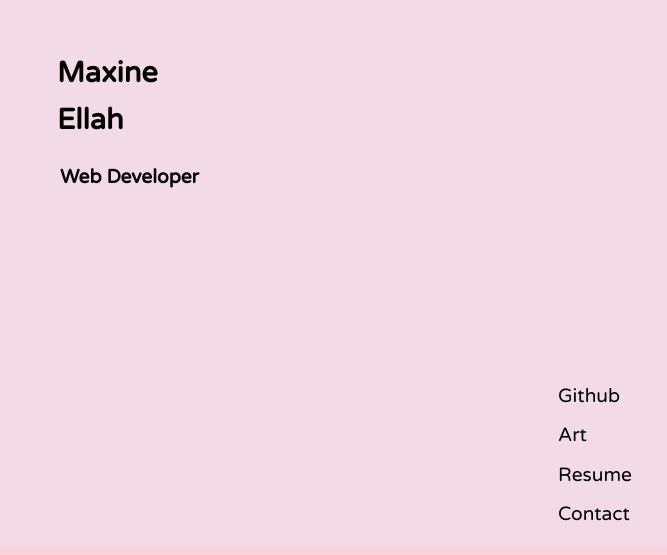
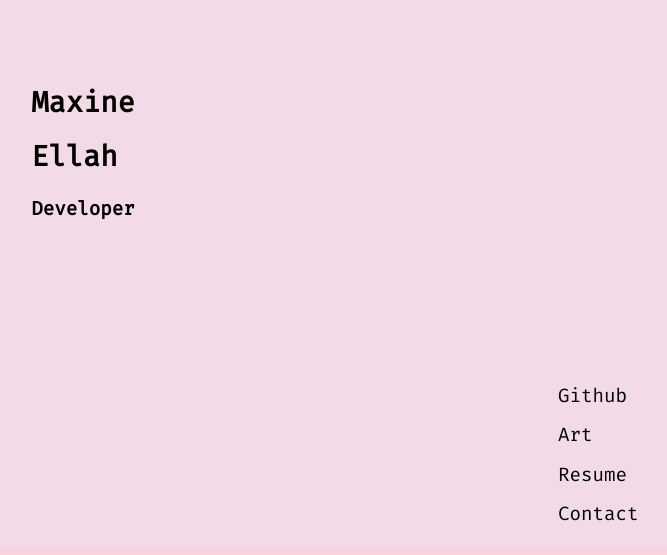
Before and after one commit to maxine-ellah/maxine-ellah.com, a website: page index.html in a window 1280 px wide. Shown: the part 245-800 px from the top of the page, without its empty margins (557-1224 px from the left). Drawn offline with nearby package versions, Linux system fonts and the light colour scheme.

Commit message:
change classes

```diff
--- a/controllers/webCV.js
+++ b/controllers/webCV.js
@@ -6,7 +6,7 @@ app.controller('webCV', function($scope) {
   };
 
   $scope.subHeader = {
-    text: 'Web Developer'
+    text: 'Developer'
   };
 
   $scope.links = [{
--- a/directives/heading.html
+++ b/directives/heading.html
@@ -1,2 +1,4 @@
-<h2 id="first">{{ info.firstName }}</h2>
-<h2 id="second">{{ info.secondName }}</h2>
+<div class="name">
+  <h2>{{ info.firstName }}</h2>
+  <h2>{{ info.secondName }}</h2>
+</div>
--- a/directives/subHeading.html
+++ b/directives/subHeading.html
@@ -1 +1,3 @@
-<h4>{{ info.text }}</h4>
+<div class="title">
+  <h4>{{ info.text }}</h4>
+</div>
--- a/index.css
+++ b/index.css
@@ -16,38 +16,11 @@ a {
   text-decoration: none;
 }
 
-
-#first {
-  position: absolute;
-  left: 50%;
-  top: 40%;
-  margin-left: -26px;
-  margin-top: -19px;
-}
-
-#second {
-  position: absolute;
-  left: 50%;
-  top: 45%;
-  margin-left: -26px;
-  margin-top: -19px;
-  line-height: 1.7;
-}
-
 h2 {
   display: block;
 }
 
-h4 {
-  position: absolute;
-  left: 50%;
-  top: 48%;
-  margin-left: -23px;
-  transition: all 0.5s ease
-}
-
 h4:hover {
-  letter-spacing: 3px;
 }
 
 li {
@@ -61,18 +34,33 @@ li:hover {
   color: rgb(198, 151, 200);
 }
 
+.content {
+  height: 100%;
+  width: 100%;
+}
+
+.middle {
+  font-family: 'Fira Mono', monospace;
+  position: absolute;
+  left: 50%;
+  top: 50%;
+  transform: translate(-50%, -50%);
+}
+
+.name {
+  line-height: 30px;
+}
+
+.title {
+}
+
 .things {
+  font-family: 'Fira Mono', monospace;
   position: absolute;
   left: 53%;
   top: 80%;
   margin-left: -77px;
   margin-top: -70px;
-}
-
-.content {
-  font-family: 'Varela Round', sans-serif;
-  height: 100%;
-  width: 100%;
 }
 
 @media (min-width: 480px) {
--- a/index.html
+++ b/index.html
@@ -5,8 +5,7 @@
     <meta name="keywords" content="Maxine Ellah, Web Developer, New Zealand">
     <meta name="viewport" content="width=device-width, initial-scale=1.0">
     <link href="index.css" rel="stylesheet">
-    <link href="https://fonts.googleapis.com/css?family=Bitter|Varela+Round" rel="stylesheet">
-
+    <link href="https://fonts.googleapis.com/css?family=Fira+Mono|Roboto+Mono|Work+Sans" rel="stylesheet">
     <title>Maxine Ellah</title>
   </head>
 
@@ -20,9 +19,13 @@
 
           <div ng-controller="webCV">
 
-              <heading info="header"></heading>
+            <div class="middle">
 
-              <sub-heading info="subHeader"></sub-heading>
+                <heading info="header"></heading>
+
+                <sub-heading info="subHeader"></sub-heading>
+
+            </div>
 
               <div class="things">
 
```
